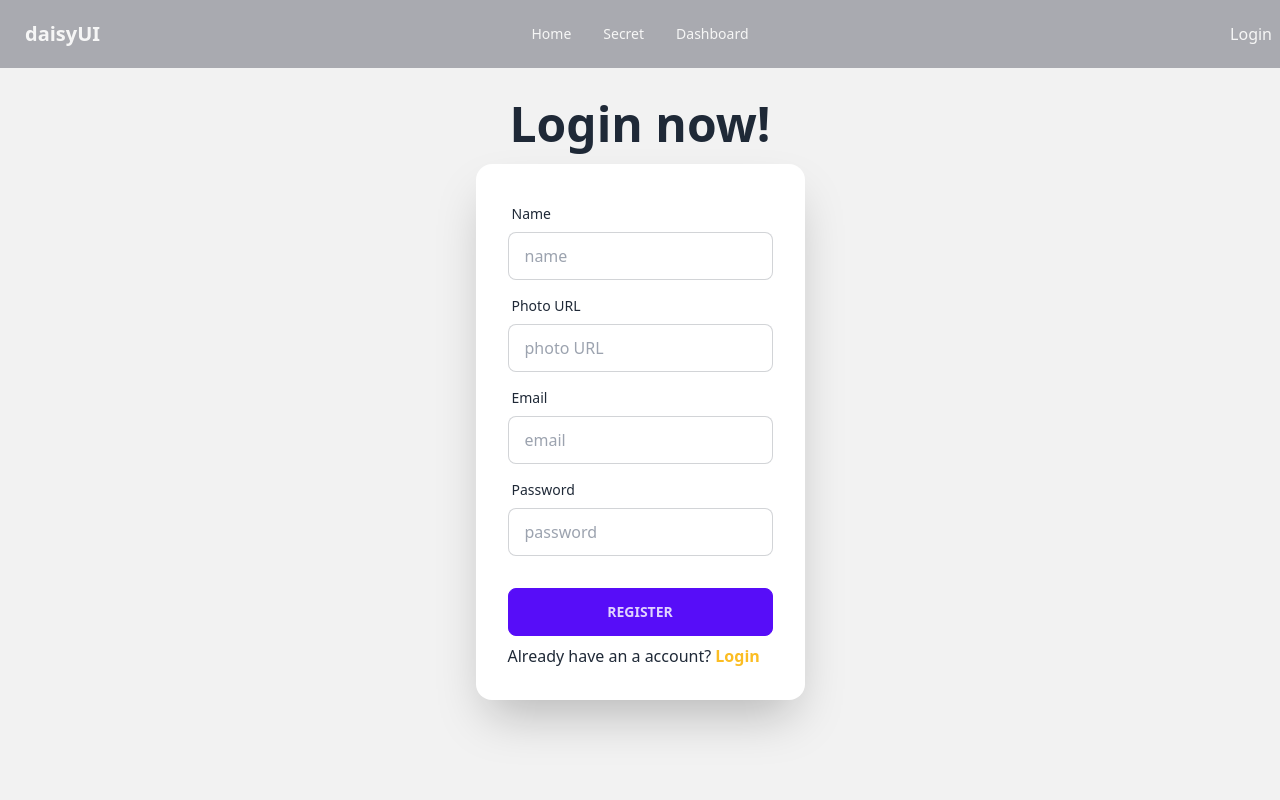
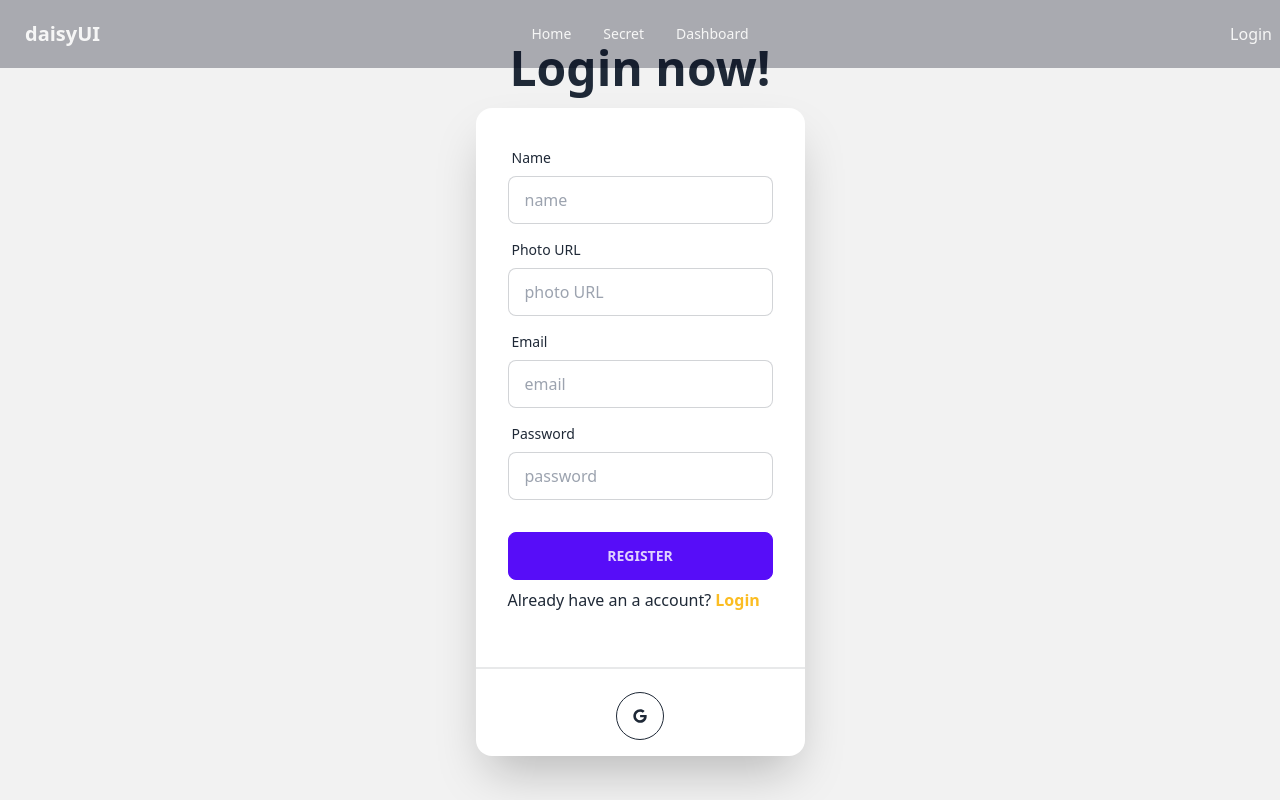
Before and after one commit to jewelislam360/summer-camp-photography-school-client-side, a React (Vite) app: page /register in a window 1280 px wide. Shown: the top 800 px of the page. Built offline with nearby package versions, Linux system fonts and the light colour scheme; no server answers.

Commit message:
socile login setup

```diff
--- /dev/null
+++ b/src/Components/SocialLogin/SocialLogin.jsx
@@ -0,0 +1,45 @@
+import { useContext } from "react";
+import { FaGoogle } from "react-icons/fa";
+import { useLocation, useNavigate } from "react-router-dom";
+import { AuthContext } from "../../Provider/Authprovider";
+
+const SocialLogin = () => {
+    const { googleSignIn } = useContext(AuthContext);
+    const navigate = useNavigate();
+    const location = useLocation();
+
+    const from = location.state?.from?.pathname || "/";
+
+    const handleGoogleSignIn = () => {
+        googleSignIn()
+            .then(result => {
+                const loggedInUser = result.user;
+                console.log(loggedInUser);
+                const saveUser = { name: loggedInUser.displayName, email: loggedInUser.email }
+                fetch('http://localhost:5000/users', {
+                    method: 'POST',
+                    headers: {
+                        'content-type': 'application/json'
+                    },
+                    body: JSON.stringify(saveUser)
+                })
+                    .then(res => res.json())
+                    .then(() => {
+                        navigate(from, { replace: true });
+                    })
+            })
+    }
+
+    return (
+        <div>
+            <div className="divider"></div>
+            <div className="w-full text-center my-4">
+                <button onClick={handleGoogleSignIn} className="btn btn-circle btn-outline">
+                    <FaGoogle></FaGoogle>
+                </button>
+            </div>
+        </div>
+    );
+};
+
+export default SocialLogin;
--- a/src/Pages/Login/Login.jsx
+++ b/src/Pages/Login/Login.jsx
@@ -5,6 +5,7 @@
 import { AuthContext } from "../../Provider/Authprovider";
 import Swal from "sweetalert2";
 import { Link, useLocation, useNavigate } from "react-router-dom";
+import SocialLogin from "../../Components/SocialLogin/SocialLogin";
 
 
 const Login = () => {
@@ -67,7 +68,9 @@
                             <p>Do not have an account? <Link className='text-warning font-bold' to="/register">Sign up</Link> </p>
 
                         </form>
+                        <SocialLogin></SocialLogin>
                     </div>
+
                 </div>
             </div>
 
--- a/src/Pages/Register/Register.jsx
+++ b/src/Pages/Register/Register.jsx
@@ -5,6 +5,7 @@
 import { AuthContext } from '../../Provider/Authprovider';
 import Swal from 'sweetalert2';
 import { Link, useNavigate } from 'react-router-dom';
+import SocialLogin from '../../Components/SocialLogin/SocialLogin';
 
 const Register = () => {
     const { register, handleSubmit, reset, formState: { errors } } = useForm();
@@ -120,7 +121,9 @@
                             <p>Already have an a account? <Link className='text-warning font-bold' to="/login">Login</Link> </p>
 
                         </form>
+                        <SocialLogin></SocialLogin>
                     </div>
+
                 </div>
             </div>
 
--- a/src/Provider/Authprovider.jsx
+++ b/src/Provider/Authprovider.jsx
@@ -1,5 +1,5 @@
 import { createContext, useEffect, useState } from "react";
-import {createUserWithEmailAndPassword, getAuth, onAuthStateChanged, signInWithEmailAndPassword, signOut, updateProfile} from "firebase/auth";
+import {GoogleAuthProvider, createUserWithEmailAndPassword, getAuth, onAuthStateChanged, signInWithEmailAndPassword, signInWithPopup, signOut, updateProfile} from "firebase/auth";
 import { app } from "../firebase/firebase.config";
 
 
@@ -10,12 +10,18 @@
 const Authprovider = ({children}) => {
     const [user, setUser] = useState();
     const [loading, setLoading]= useState();
+    const googleProvider = new GoogleAuthProvider();
 
     // update user profile
     const updateUserProfile = (currUser, name, photo)=>{
         return updateProfile(auth, currUser, {
             displayName: name, photoURL: photo
           })
+    }
+
+    const googleSignIn = () =>{
+        setLoading(true);
+        return signInWithPopup(auth, googleProvider);
     }
 
 
@@ -61,7 +67,8 @@
         createUser,
         signIn,
         logOut,
-        updateUserProfile
+        updateUserProfile,
+        googleSignIn
 
 
 
```
